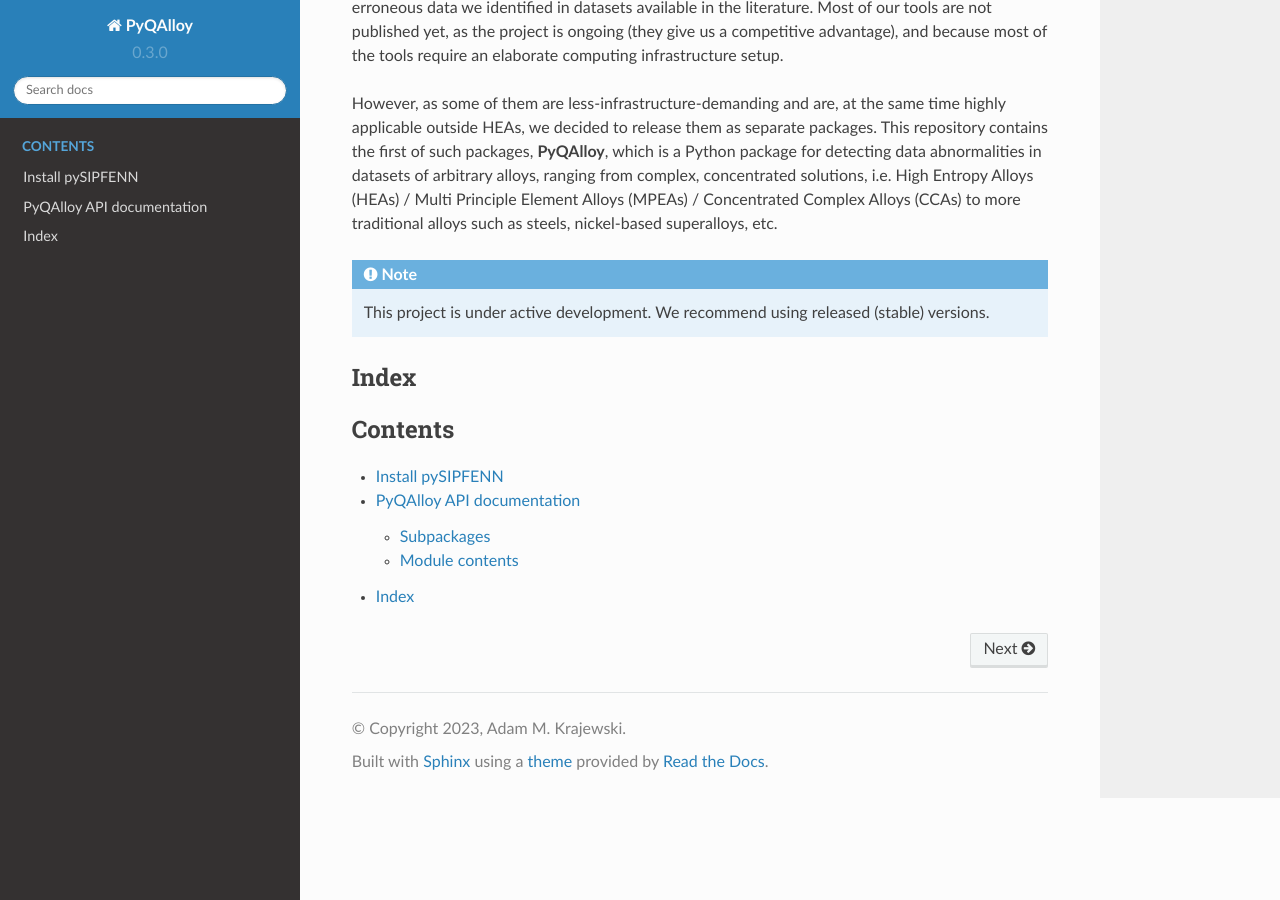
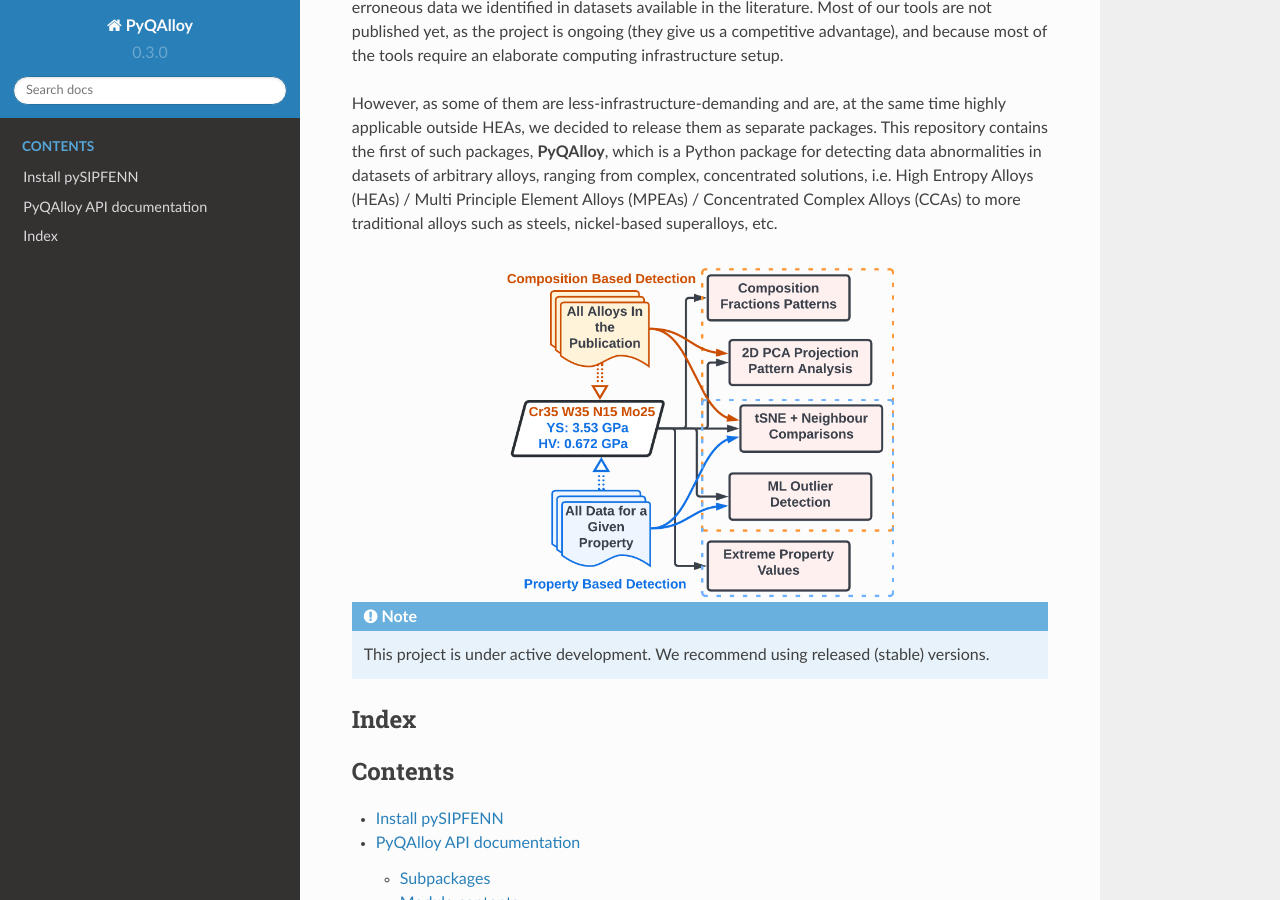
Before and after one commit to PhasesResearchLab/PyQAlloy, a Sphinx documentation site: the page built from docs/index.rst, in a window 1280 px wide and 900 px high, scrolled down 428 px. Built offline with Sphinx 7.4.7 and the Read the Docs theme 2.0.0, drawn with Linux system fonts in a browser that asks for light colours; pages that are not in the unit, such as notebooks, are missing from menus; the version number is read from the project's files by our own code.

Commit message:
- added a schematic to the docs index

```diff
--- a/docs/index.rst
+++ b/docs/index.rst
@@ -34,6 +34,10 @@ concentrated solutions, i.e. High Entropy Alloys (HEAs) / Multi
 Principle Element Alloys (MPEAs) / Concentrated Complex Alloys (CCAs) to
 more traditional alloys such as steels, nickel-based superalloys, etc.
 
+.. image:: assets/AbnormalCompositionDetection_v1.png
+    :width: 300pt
+    :alt: schematic
+    :align: center
 
 .. note::
    This project is under active development. We recommend using released (stable) versions.
```
Also changed, not shown: docs/assets/AbnormalCompositionDetection_v1.png (added), 10 other files.
